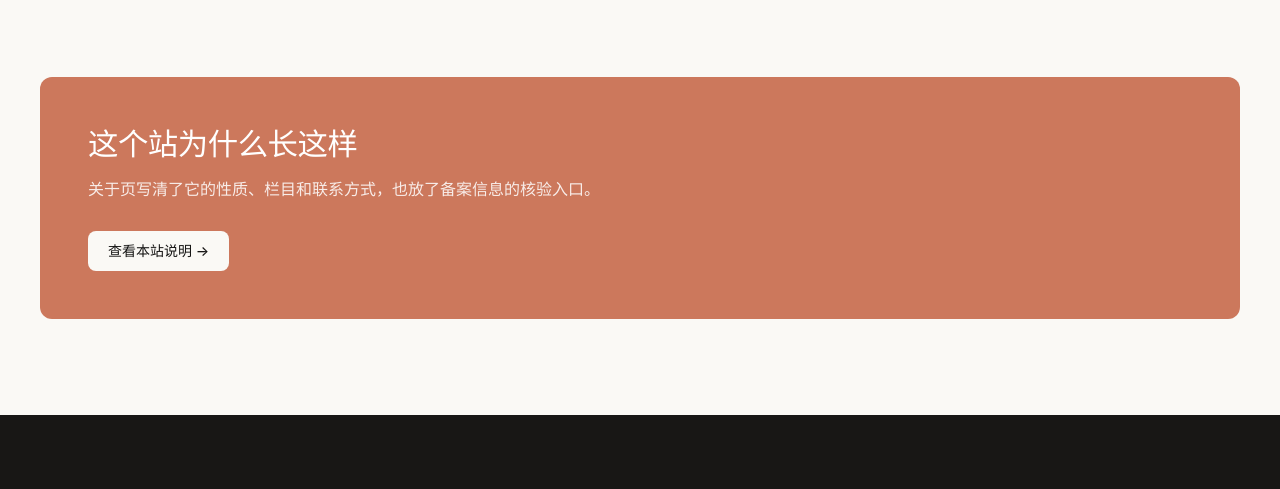
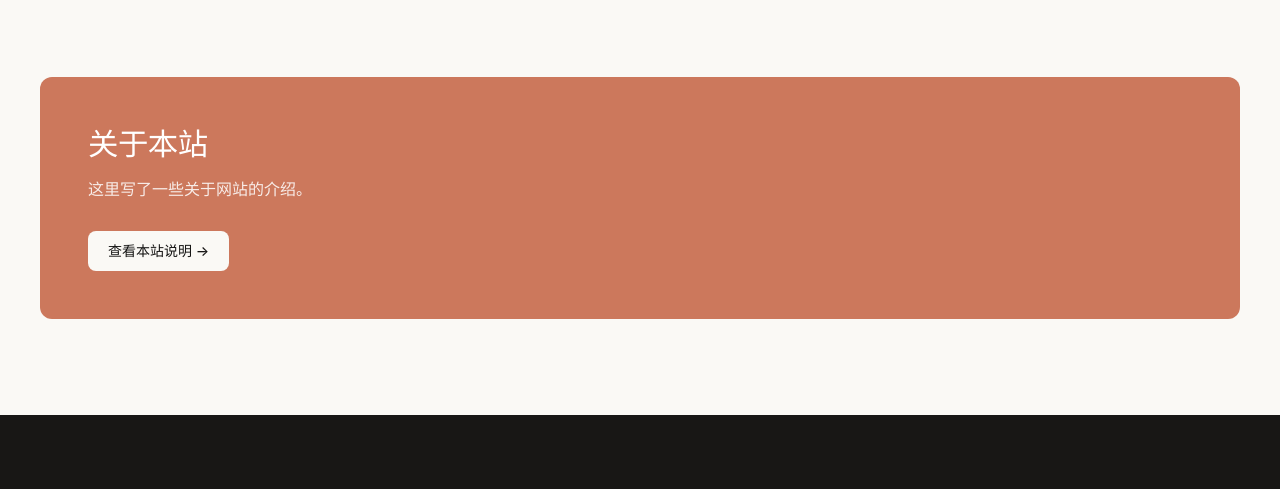
Before and after one commit to dyqn/douzaiwan-pages, a website: page index.html in a window 1280 px wide. Shown: the part 1915-2404 px from the top of the page. Drawn offline with Linux system fonts and the light colour scheme.

Commit message:
Update index.html

```diff
--- a/index.html
+++ b/index.html
@@ -165,8 +165,8 @@
   <section class="section">
     <div class="wrap">
       <div class="band">
-        <h2>这个站为什么长这样</h2>
-        <p>关于页写清了它的性质、栏目和联系方式，也放了备案信息的核验入口。</p>
+        <h2>关于本站</h2>
+        <p>这里写了一些关于网站的介绍。</p>
         <a class="cta" href="about.html">查看本站说明 →</a>
       </div>
     </div>
```
